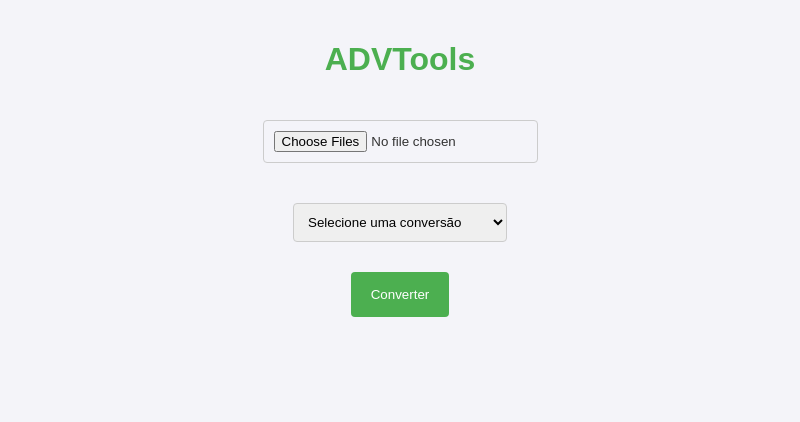
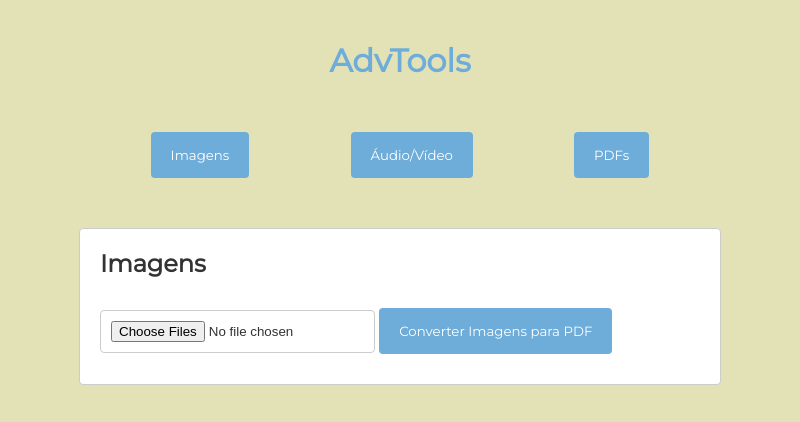
Before and after one commit to standardprojectx/advtools, an Electron app: page src/index.html in a window 800 px wide. Drawn offline with Linux system fonts and the light colour scheme.

Commit message:
feat: refactor main

```diff
--- a/src/index.html
+++ b/src/index.html
@@ -1,12 +1,13 @@
 <!DOCTYPE html>
 <html lang="en">
 <head>
+  <link href='https://fonts.googleapis.com/css?family=Montserrat' rel='stylesheet'>
   <meta charset="UTF-8">
   <title>ADVTools</title>
   <style>
     body {
-      font-family: Arial, sans-serif;
-      background-color: #f4f4f9;
+      font-family: 'Montserrat';
+      background-color: #E2E2B6;
       color: #333;
       display: flex;
       flex-direction: column;
@@ -16,26 +17,19 @@
     }
 
     h1 {
-      color: #4CAF50;
+      color: #6EACDA;
     }
 
-    input[type="file"] {
+    .menu {
+      display: flex;
+      justify-content: space-around;
+      width: 100%;
+      max-width: 600px;
       margin: 20px 0;
-      padding: 10px;
-      border: 1px solid #ccc;
-      border-radius: 4px;
     }
 
-    select {
-      margin: 20px 0;
-      padding: 10px;
-      border: 1px solid #ccc;
-      border-radius: 4px;
-      cursor: pointer;
-    }
-
-    button {
-      background-color: #4CAF50;
+    .menu button {
+      background-color: #6EACDA;
       color: white;
       border: none;
       padding: 15px 20px;
@@ -43,10 +37,61 @@
       border-radius: 4px;
       cursor: pointer;
       transition: background-color 0.3s ease;
+      font-family: 'Montserrat';
     }
 
-    button:hover {
-      background-color: #45a049;
+    .menu button:hover {
+      background-color: #03346E;
+    }
+
+    .section {
+      display: none;
+      width: 100%;
+      max-width: 600px;
+      margin: 20px 0;
+      padding: 20px;
+      background-color: #fff;
+      border: 1px solid #ccc;
+      border-radius: 4px;
+    }
+
+    .section.active {
+      display: block;
+    }
+
+    .section h2 {
+      margin-top: 0;
+    }
+
+    input[type="file"] {
+      margin: 10px 0;
+      padding: 10px;
+      border: 1px solid #ccc;
+      border-radius: 4px;
+    }
+
+    select {
+      margin: 10px 0;
+      padding: 10px;
+      border: 1px solid #ccc;
+      border-radius: 4px;
+      cursor: pointer;
+    }
+
+    button.convert {
+      background-color: #6EACDA;
+      color: white;
+      border: none;
+      padding: 15px 20px;
+      margin: 10px 0;
+      border-radius: 4px;
+      cursor: pointer;
+      transition: background-color 0.3s ease;
+      font-family: 'Montserrat';
+    }
+
+    button.convert:hover {
+      background-color: #03346E;
     }
 
     #progressContainer {
@@ -62,7 +107,7 @@
     #progressBar {
       width: 0%;
       height: 30px;
-      background-color: #4CAF50;
+      background-color: #6EACDA;
       text-align: center;
       line-height: 30px;
       color: white;
@@ -87,18 +132,41 @@
   </style>
 </head>
 <body>
-  <h1>ADVTools</h1>
-  <input type="file" id="fileInput" multiple>
-  <select id="conversionSelect">
-    <option value="" disabled selected>Selecione uma conversão</option>
-    <option value="opusToOgg">Converter OPUS para OGG</option>
-    <option value="mp4ToWebm">Converter MP4 para WEBM</option>
-    <option value="imageToPdf">Converter Imagem para PDF</option>
-  </select>
-  <button id="convertButton">Converter</button>
+  <h1>AdvTools</h1>
+
+  <div class="menu">
+    <button onclick="showSection('imageSection')">Imagens</button>
+    <button onclick="showSection('audioVideoSection')">Áudio/Vídeo</button>
+    <button onclick="showSection('pdfSection')">PDFs</button>
+  </div>
+
+  <div id="imageSection" class="section active">
+    <h2>Imagens</h2>
+    <input type="file" id="imageInput" multiple accept="image/*">
+    <button class="convert" onclick="convertFiles('imageToPdf')">Converter Imagens para PDF</button>
+  </div>
+
+  <div id="audioVideoSection" class="section">
+    <h2>Áudio/Vídeo</h2>
+    <input type="file" id="audioVideoInput" multiple accept="audio/*,video/*">
+    <select id="audioVideoConversionSelect">
+      <option value="" disabled selected>Selecione uma conversão</option>
+      <option value="opusToOgg">Converter OPUS para OGG</option>
+      <option value="mp4ToWebm">Converter MP4 para WEBM</option>
+    </select>
+    <button class="convert" onclick="convertFiles('audioVideo')">Converter Áudio/Vídeo</button>
+  </div>
+
+  <div id="pdfSection" class="section">
+    <h2>PDFs</h2>
+    <input type="file" id="pdfInput" multiple accept="application/pdf">
+    <button class="convert" onclick="handlePdfFiles()">Processar PDFs</button>
+  </div>
+
   <div id="progressContainer">
     <div id="progressBar">0%</div>
   </div>
+
   <ul id="result"></ul>
   <script src="renderer.js"></script>
 </body>
--- a/src/main.js
+++ b/src/main.js
@@ -4,8 +4,8 @@ const ffmpeg = require('fluent-ffmpeg');
 const fs = require('fs');
 const { PDFDocument } = require('pdf-lib');
 
-// Defina o caminho para o binário do ffmpeg
-const ffmpegPath = "D:\\Work\\electron\\advtools\\ffmpeg.exe"; // Substitua pelo caminho correto no seu sistema
+
+const ffmpegPath = "D:\\Work\\electron\\ffmpeg.exe";
 ffmpeg.setFfmpegPath(ffmpegPath);
 
 function createWindow() {
--- a/src/renderer.js
+++ b/src/renderer.js
@@ -1,14 +1,26 @@
-document.getElementById('convertButton').addEventListener('click', async () => {
-    const conversionSelect = document.getElementById('conversionSelect');
-    const conversionType = conversionSelect.value;
-    console.log(conversionType);
-
-    await convertFiles(conversionType);
-});
+function showSection(sectionId) {
+    const sections = document.querySelectorAll('.section');
+    sections.forEach(section => {
+        section.classList.remove('active');
+    });
+    document.getElementById(sectionId).classList.add('active');
+}
 
 async function convertFiles(conversionType) {
-    const fileInput = document.getElementById('fileInput');
-    const files = Array.from(fileInput.files).map(file => file.path);
+    let files = [];
+    let fileInputId = '';
+
+    if (conversionType === 'imageToPdf') {
+        files = Array.from(document.getElementById('imageInput').files).map(file => file.path);
+        fileInputId = 'imageInput';
+    } else if (conversionType === 'audioVideo') {
+        files = Array.from(document.getElementById('audioVideoInput').files).map(file => file.path);
+        conversionType = document.getElementById('audioVideoConversionSelect').value;
+        fileInputId = 'audioVideoInput';
+    } else {
+        return;
+    }
+
     if (files.length === 0) {
         alert('Por favor, selecione pelo menos um arquivo para converter.');
         return;
@@ -35,9 +47,23 @@ async function convertFiles(conversionType) {
             resultList.appendChild(listItem);
         });
         progressContainer.style.display = 'none';
-        fileInput.value = ''; // Limpa o campo de seleção de arquivo
+        document.getElementById(fileInputId).value = ''; // Limpa o campo de seleção de arquivo
     } catch (error) {
         console.error('Erro ao converter arquivos:', error);
         progressContainer.style.display = 'none';
     }
 }
+
+function handlePdfFiles() {
+    const files = Array.from(document.getElementById('pdfInput').files).map(file => file.path);
+    if (files.length === 0) {
+        alert('Por favor, selecione pelo menos um arquivo PDF.');
+        return;
+    }
+    // Adicione a lógica específica para lidar com arquivos PDF
+    console.log(files);
+}
+
+document.addEventListener('DOMContentLoaded', () => {
+    showSection('imageSection');
+});
```
Also changed, not shown: index.html (deleted), 1 other file.
